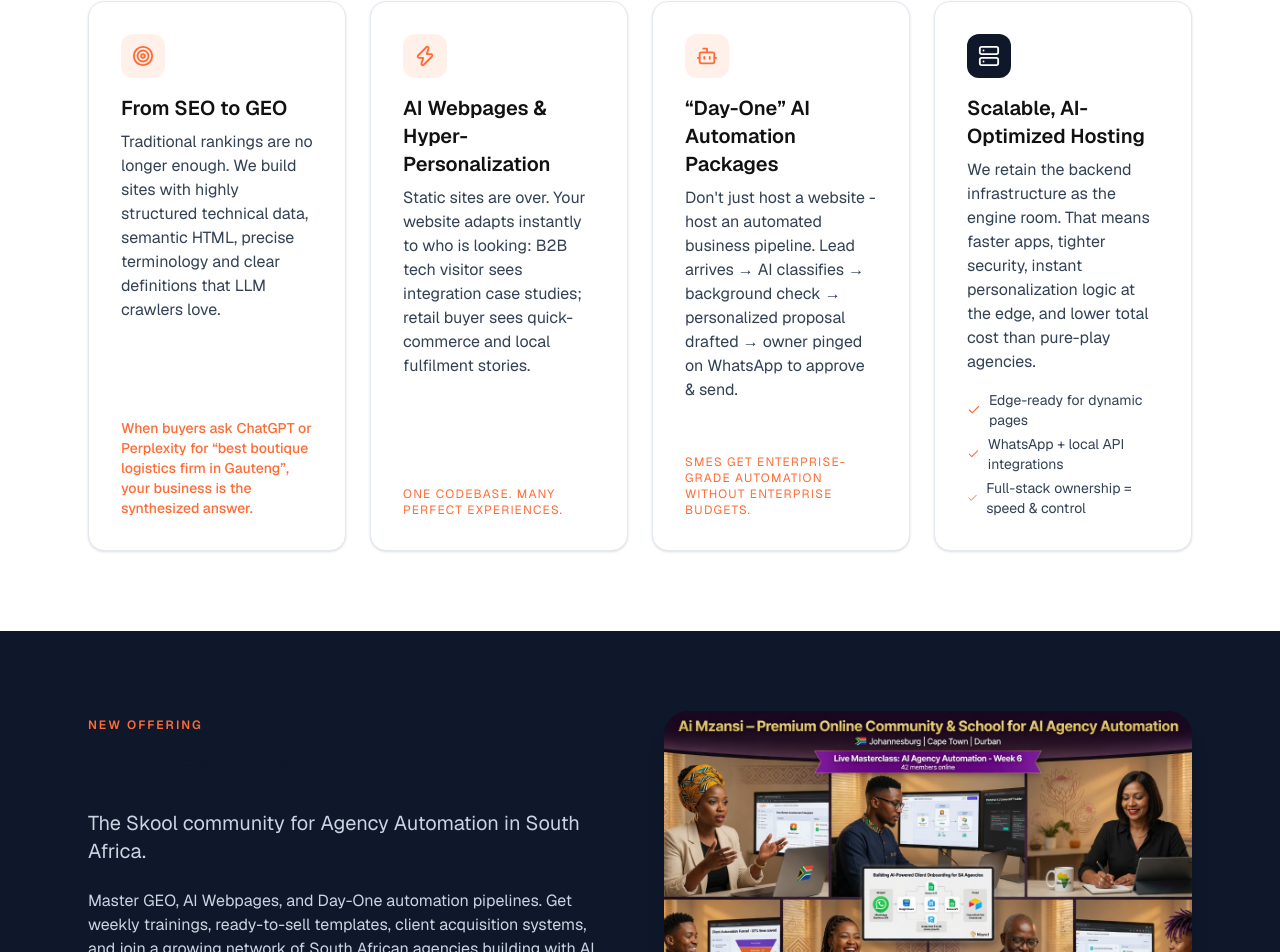
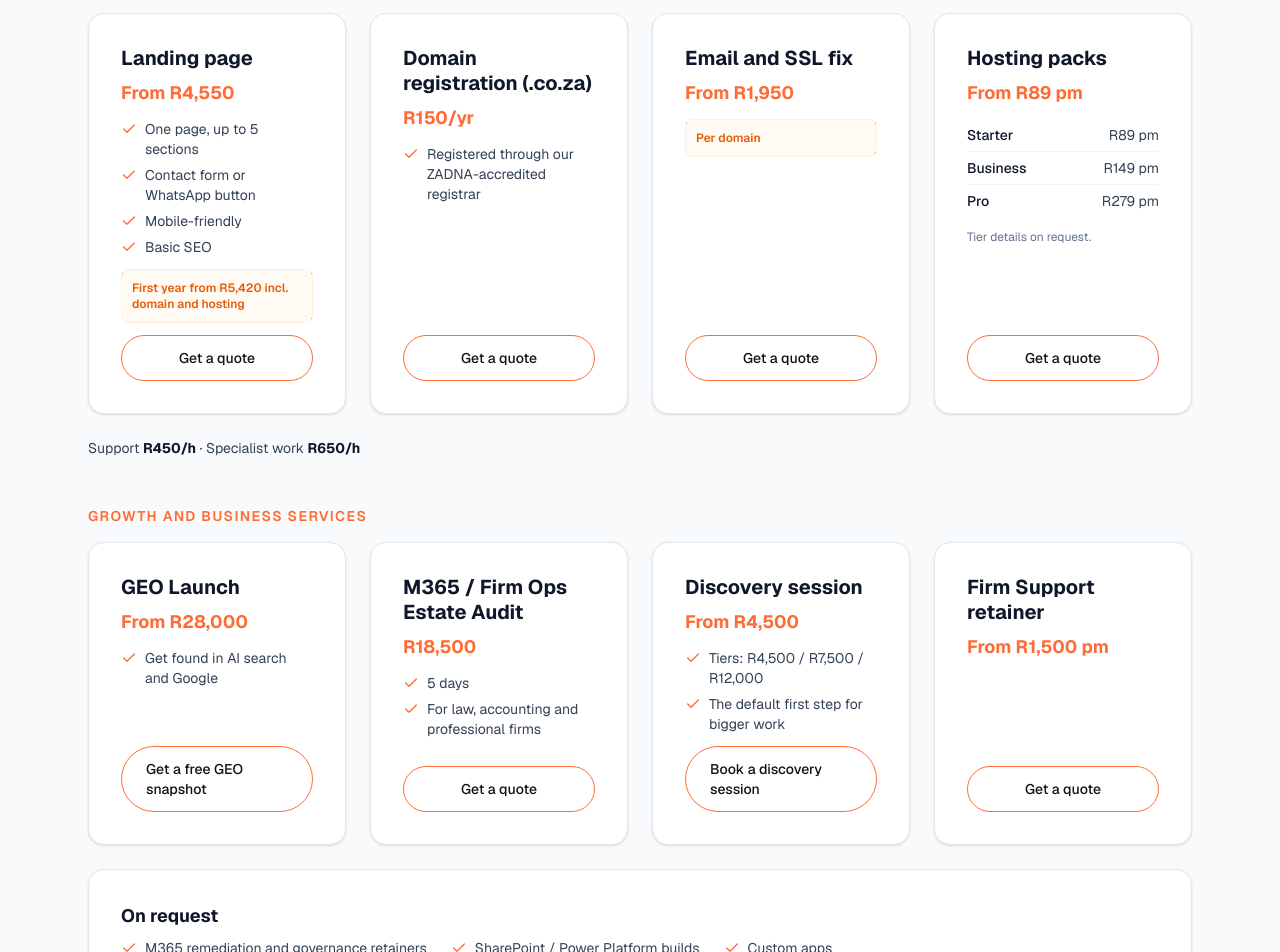
Before and after one commit to Qwezzy/khemoconnect, a Next.js app: page / in a window 1280 px wide. Shown: the part 830-1782 px from the top of the page. Built offline with nearby package versions, Linux system fonts and the light colour scheme.

Commit message:
Add full offers section from the 25 Oct money plan (web, hosting, growth services)

```diff
--- a/app/page.tsx
+++ b/app/page.tsx
@@ -4,6 +4,7 @@ import React from "react";
 import { ArrowRight, Check, Zap, Target, Bot, Server } from "lucide-react";
 import { PersonalizationDemo } from "../components/PersonalizationDemo";
 import { AutomationPipelineDemo } from "../components/AutomationPipelineDemo";
+import { OffersMoneyPlan } from "../components/OffersMoneyPlan";
 
 // KhemoConnect 2026 - Upgraded positioning landing page
 // GEO-optimized: semantic HTML, clear definitions, authoritative local examples, structured data in layout
@@ -22,6 +23,7 @@ export default function KhemoConnect2026() {
             />
           </a>
           <div className="hidden items-center gap-7 text-sm font-medium text-[var(--kc-slate)] md:flex">
+            <a href="#offers" className="hover:text-[var(--kc-orange)] transition">Offers</a>
             <a href="#capabilities" className="hover:text-[var(--kc-orange)] transition">Capabilities</a>
             <a href="#demo" className="hover:text-[var(--kc-orange)] transition">See it live</a>
             <a href="#packages" className="hover:text-[var(--kc-orange)] transition">Packages</a>
@@ -114,6 +116,8 @@ export default function KhemoConnect2026() {
       </div>
 
       {/* CAPABILITIES - The 3 pillars + infra */}
+      <OffersMoneyPlan />
+
       <section id="capabilities" className="bg-white">
         <div className="kc-container kc-section">
         <div className="text-center mb-12">
--- /dev/null
+++ b/components/OffersMoneyPlan.tsx
@@ -0,0 +1,156 @@
+import React from "react";
+import { ArrowRight, Check } from "lucide-react";
+
+const CONTACT = "https://www.khemo.co.za/contact";
+
+type Offer = { name: string; price: string; note?: string; points?: string[]; cta: string };
+
+const webOffers: Offer[] = [
+  {
+    name: "Landing page",
+    price: "From R4,550",
+    points: ["One page, up to 5 sections", "Contact form or WhatsApp button", "Mobile-friendly", "Basic SEO"],
+    note: "First year from R5,420 incl. domain and hosting",
+    cta: "Get a quote",
+  },
+  {
+    name: "Domain registration (.co.za)",
+    price: "R150/yr",
+    points: ["Registered through our ZADNA-accredited registrar"],
+    cta: "Get a quote",
+  },
+  {
+    name: "Email and SSL fix",
+    price: "From R1,950",
+    note: "Per domain",
+    cta: "Get a quote",
+  },
+];
+
+const hostingTiers = [
+  { name: "Starter", price: "R89 pm" },
+  { name: "Business", price: "R149 pm" },
+  { name: "Pro", price: "R279 pm" },
+];
+
+const growthOffers: Offer[] = [
+  {
+    name: "GEO Launch",
+    price: "From R28,000",
+    points: ["Get found in AI search and Google"],
+    cta: "Get a free GEO snapshot",
+  },
+  {
+    name: "M365 / Firm Ops Estate Audit",
+    price: "R18,500",
+    points: ["5 days", "For law, accounting and professional firms"],
+    cta: "Get a quote",
+  },
+  {
+    name: "Discovery session",
+    price: "From R4,500",
+    points: ["Tiers: R4,500 / R7,500 / R12,000", "The default first step for bigger work"],
+    cta: "Book a discovery session",
+  },
+  {
+    name: "Firm Support retainer",
+    price: "From R1,500 pm",
+    cta: "Get a quote",
+  },
+];
+
+const onRequest = ["M365 remediation and governance retainers", "SharePoint / Power Platform builds", "Custom apps"];
+
+function OfferCard({ o }: { o: Offer }) {
+  return (
+    <div className="kc-card flex flex-col h-full">
+      <h4 className="text-xl font-bold text-[var(--kc-navy)] leading-tight mb-2">{o.name}</h4>
+      <div className="text-lg font-bold text-[var(--kc-orange)] mb-3">{o.price}</div>
+      {o.points && (
+        <ul className="space-y-1.5 text-sm text-[var(--kc-slate)] mb-3">
+          {o.points.map((p) => (
+            <li key={p} className="flex gap-2">
+              <Check className="h-4 w-4 mt-0.5 shrink-0 text-[var(--kc-orange)]" />
+              <span>{p}</span>
+            </li>
+          ))}
+        </ul>
+      )}
+      {o.note && (
+        <p className="text-xs font-semibold text-[var(--kc-orange-dark)] bg-orange-50/70 border border-orange-100/80 rounded-lg p-2.5 mb-3">
+          {o.note}
+        </p>
+      )}
+      <a href={CONTACT} target="_blank" rel="noopener noreferrer" className="kc-btn-secondary mt-auto text-sm py-2.5">
+        {o.cta}
+      </a>
+    </div>
+  );
+}
+
+export function OffersMoneyPlan() {
+  return (
+    <section id="offers" className="bg-[var(--kc-light)]">
+      <div className="kc-container kc-section">
+        <div className="text-center mb-10">
+          <h2 className="kc-heading text-3xl md:text-4xl mb-3">Everything we offer, from your first website up.</h2>
+          <p className="text-[var(--kc-slate)] max-w-xl mx-auto">
+            Start with a website, domain and hosting. Grow into AI search visibility, Microsoft 365 and firm operations when you are ready.
+          </p>
+        </div>
+
+        <h3 className="text-sm uppercase tracking-widest font-semibold text-[var(--kc-orange)] mb-4">Web and hosting</h3>
+        <div className="grid sm:grid-cols-2 lg:grid-cols-4 gap-6 items-stretch mb-6">
+          {webOffers.map((o) => (
+            <OfferCard key={o.name} o={o} />
+          ))}
+          <div className="kc-card flex flex-col h-full">
+            <h4 className="text-xl font-bold text-[var(--kc-navy)] leading-tight mb-2">Hosting packs</h4>
+            <div className="text-lg font-bold text-[var(--kc-orange)] mb-3">From R89 pm</div>
+            <ul className="divide-y divide-slate-100 text-sm mb-3">
+              {hostingTiers.map((t) => (
+                <li key={t.name} className="flex justify-between py-1.5">
+                  <span className="font-medium text-[var(--kc-navy)]">{t.name}</span>
+                  <span className="text-[var(--kc-slate)]">{t.price}</span>
+                </li>
+              ))}
+            </ul>
+            <p className="text-xs text-slate-500 mb-3">Tier details on request.</p>
+            <a href={CONTACT} target="_blank" rel="noopener noreferrer" className="kc-btn-secondary mt-auto text-sm py-2.5">
+              Get a quote
+            </a>
+          </div>
+        </div>
+        <p className="text-sm text-[var(--kc-slate)] mb-12">
+          Support <strong className="text-[var(--kc-navy)]">R450/h</strong> &middot; Specialist work <strong className="text-[var(--kc-navy)]">R650/h</strong>
+        </p>
+
+        <h3 className="text-sm uppercase tracking-widest font-semibold text-[var(--kc-orange)] mb-4">Growth and business services</h3>
+        <div className="grid sm:grid-cols-2 lg:grid-cols-4 gap-6 items-stretch mb-6">
+          {growthOffers.map((o) => (
+            <OfferCard key={o.name} o={o} />
+          ))}
+        </div>
+        <div className="kc-card mb-10">
+          <h4 className="text-lg font-bold text-[var(--kc-navy)] mb-2">On request</h4>
+          <ul className="flex flex-wrap gap-x-6 gap-y-1.5 text-sm text-[var(--kc-slate)]">
+            {onRequest.map((p) => (
+              <li key={p} className="flex gap-2">
+                <Check className="h-4 w-4 mt-0.5 shrink-0 text-[var(--kc-orange)]" />
+                <span>{p}</span>
+              </li>
+            ))}
+          </ul>
+        </div>
+
+        <div className="flex flex-col sm:flex-row gap-3 justify-center">
+          <a href={CONTACT} target="_blank" rel="noopener noreferrer" className="kc-btn-primary gap-2">
+            Get a free GEO snapshot <ArrowRight className="h-4 w-4" />
+          </a>
+          <a href={CONTACT} target="_blank" rel="noopener noreferrer" className="kc-btn-secondary">Book a discovery session</a>
+          <a href={CONTACT} target="_blank" rel="noopener noreferrer" className="kc-btn-secondary">Get a quote</a>
+        </div>
+      </div>
+    </section>
+  );
+}
```
